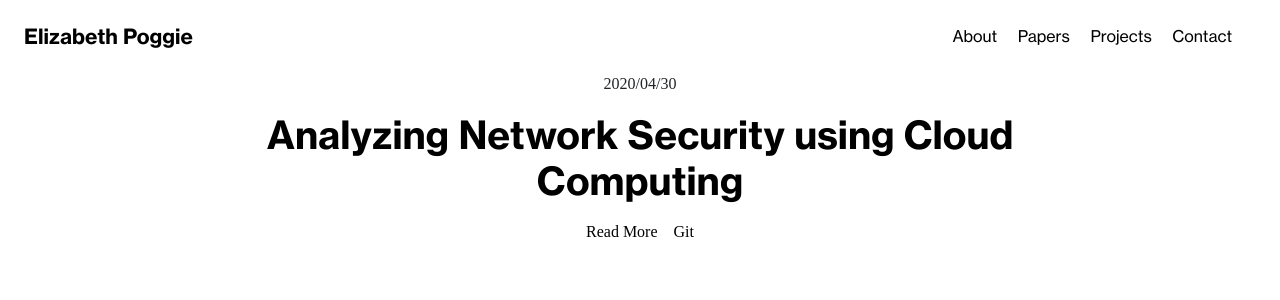
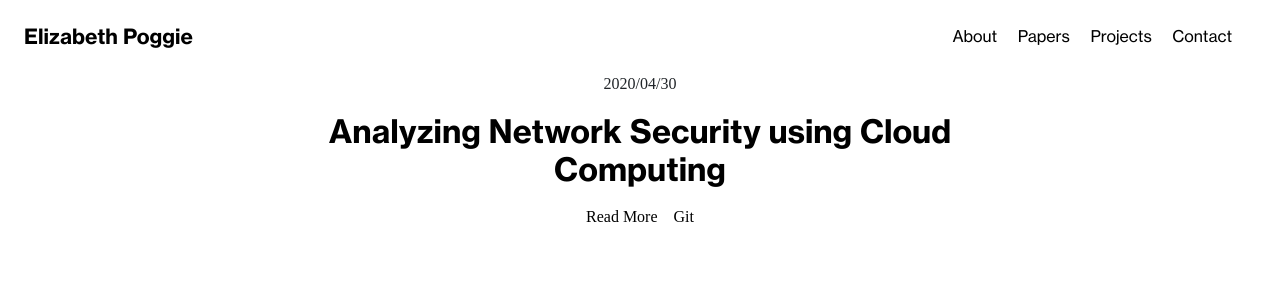
Before and after one commit to elizabeth-poggie/elizabethpoggie, a Jekyll site: the page built from elizabethpoggie/Paper-summery.md, in a window 1280 px wide. Shown: the top 300 px of the page. Built offline with Jekyll 4.4.1, drawn with Linux system fonts in a browser that asks for light colours; some web fonts are replaced.

Commit message:
made the papers summary view responsive

```diff
--- a/elizabethpoggie/_layouts/papers.html
+++ b/elizabethpoggie/_layouts/papers.html
@@ -5,7 +5,7 @@ permalink: /papers/
 {% for paper in site.papers %}
 <div class="paper-container text-center pb-5">
     {{paper.time | markdownify}}
-    <a href="{{paper.permalink | prepend: site.baseurl}}"><h3>{{paper.title}}</h3></a>
+    <a href="{{paper.permalink | prepend: site.baseurl}}"><h3 class="responsive-title">{{paper.title}}</h3></a>
     <div class="flex-container vertical-align" style="justify-content: center;">
         <a class="p-2" href="{{paper.permalink | prepend: site.baseurl}}"><p>Read More</p></a>
         <br>
```
